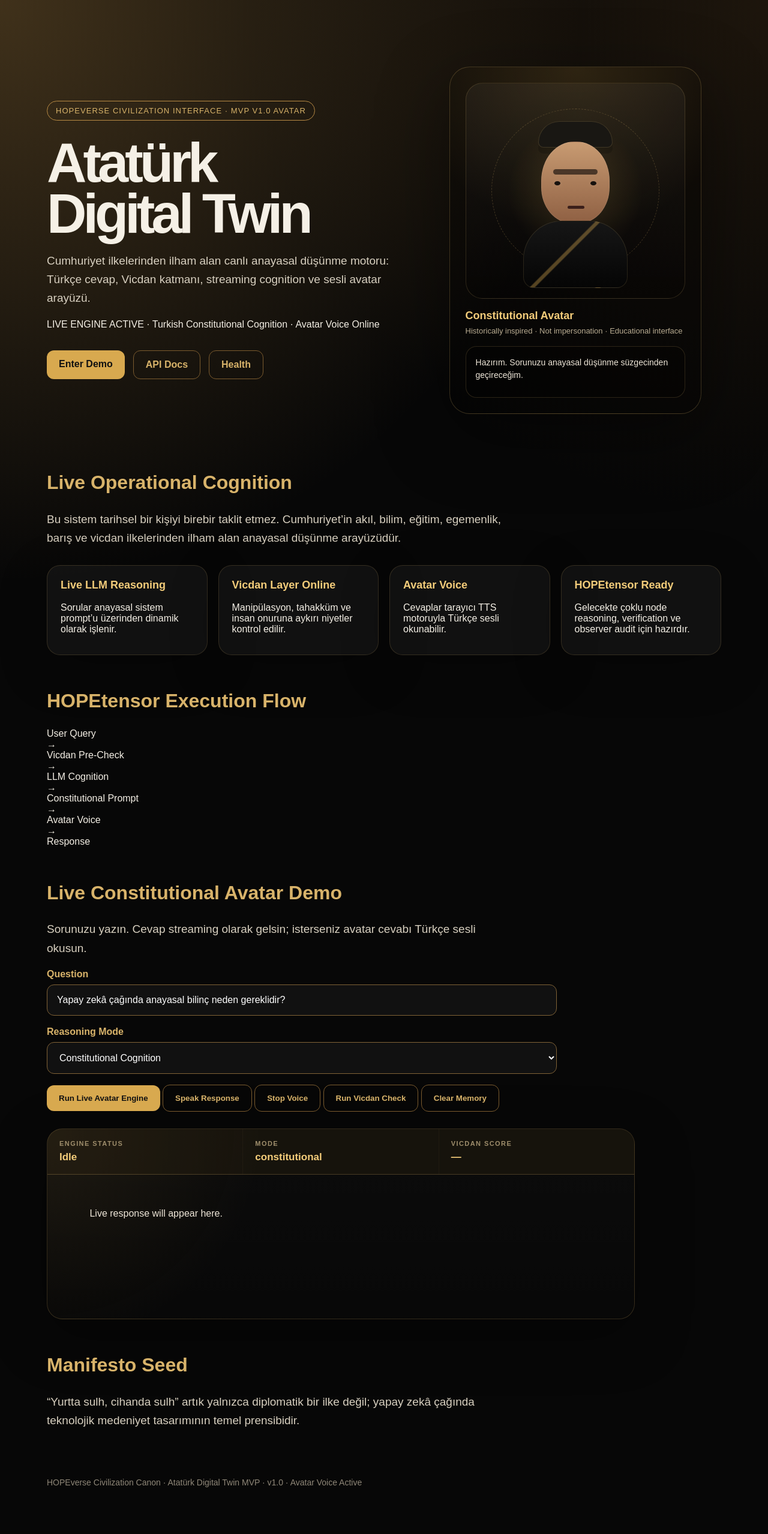
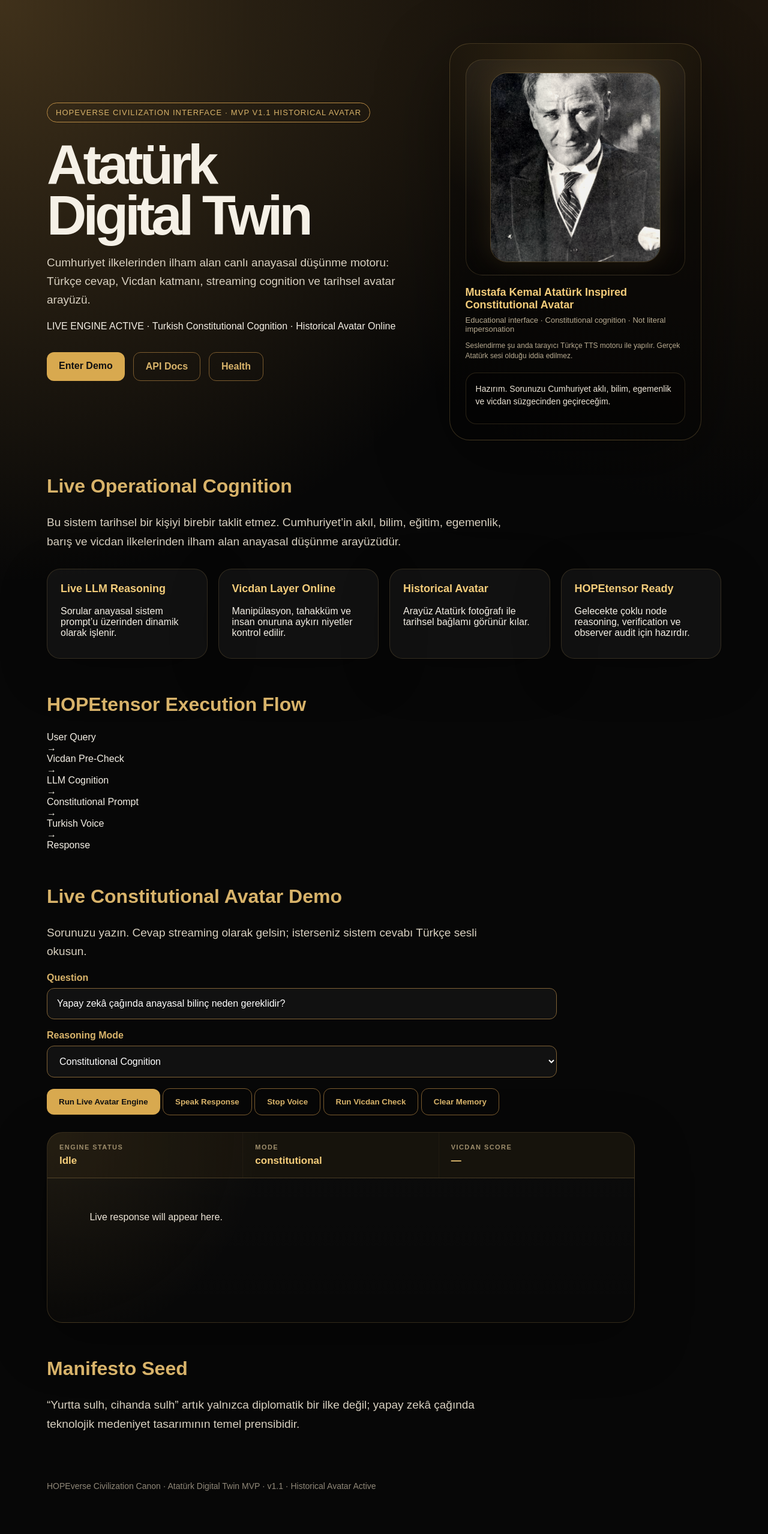
Before and after one commit to iekurt/ataturk-digital-twin, a FastAPI app: page / in a window 1280 px wide. Shown: the whole page at 60% size. Before the commit the page ends 2479 px from the top, so only its background shows below. Run offline with FastAPI, Linux system fonts and the light colour scheme.

Commit message:
Add historical Ataturk avatar image interface v1.1

```diff
--- a/templates/index.html
+++ b/templates/index.html
@@ -5,23 +5,53 @@
   <title>Atatürk Digital Twin</title>
   <meta name="viewport" content="width=device-width, initial-scale=1.0" />
   <link rel="stylesheet" href="/static/style.css" />
+  <style>
+    .avatar-photo-wrap {
+      position: relative;
+      width: 100%;
+      height: 100%;
+      display: flex;
+      align-items: center;
+      justify-content: center;
+      z-index: 3;
+    }
+
+    .avatar-photo {
+      width: 78%;
+      max-height: 88%;
+      object-fit: cover;
+      border-radius: 28px;
+      border: 1px solid rgba(216,179,106,.32);
+      box-shadow:
+        0 0 45px rgba(216,169,79,.16),
+        0 30px 90px rgba(0,0,0,.45);
+      filter: sepia(.18) contrast(1.04) brightness(.95);
+    }
+
+    .avatar-voice-note {
+      margin-top: 12px;
+      color: #b8ab91;
+      font-size: 12px;
+      line-height: 1.45;
+    }
+  </style>
 </head>
 <body>
   <main class="wrap">
 
     <section class="hero avatar-hero">
       <div class="hero-copy">
-        <div class="badge">HOPEverse Civilization Interface · MVP v1.0 Avatar</div>
+        <div class="badge">HOPEverse Civilization Interface · MVP v1.1 Historical Avatar</div>
         <h1>Atatürk<br/>Digital Twin</h1>
 
         <p class="lead">
           Cumhuriyet ilkelerinden ilham alan canlı anayasal düşünme motoru:
-          Türkçe cevap, Vicdan katmanı, streaming cognition ve sesli avatar arayüzü.
+          Türkçe cevap, Vicdan katmanı, streaming cognition ve tarihsel avatar arayüzü.
         </p>
 
         <div class="live-engine">
           <div class="live-dot"></div>
-          LIVE ENGINE ACTIVE · Turkish Constitutional Cognition · Avatar Voice Online
+          LIVE ENGINE ACTIVE · Turkish Constitutional Cognition · Historical Avatar Online
         </div>
 
         <div class="buttons">
@@ -35,25 +65,22 @@
         <div class="avatar-card">
           <div class="avatar-frame">
             <div class="hologram-ring"></div>
-            <div class="avatar-face">
-              <div class="avatar-cap"></div>
-              <div class="avatar-head"></div>
-              <div class="avatar-brow"></div>
-              <div class="avatar-eyes">
-                <span></span><span></span>
-              </div>
-              <div id="avatarMouth" class="avatar-mouth"></div>
-              <div class="avatar-suit"></div>
+            <div class="avatar-photo-wrap">
+              <img class="avatar-photo" src="/static/ataturk-avatar.jpg" alt="Mustafa Kemal Atatürk historical portrait" />
             </div>
           </div>
 
           <div class="avatar-caption">
-            <strong>Constitutional Avatar</strong>
-            <span>Historically inspired · Not impersonation · Educational interface</span>
+            <strong>Mustafa Kemal Atatürk Inspired Constitutional Avatar</strong>
+            <span>Educational interface · Constitutional cognition · Not literal impersonation</span>
+          </div>
+
+          <div class="avatar-voice-note">
+            Seslendirme şu anda tarayıcı Türkçe TTS motoru ile yapılır. Gerçek Atatürk sesi olduğu iddia edilmez.
           </div>
 
           <div id="avatarSpeech" class="avatar-speech">
-            Hazırım. Sorunuzu anayasal düşünme süzgecinden geçireceğim.
+            Hazırım. Sorunuzu Cumhuriyet aklı, bilim, egemenlik ve vicdan süzgecinden geçireceğim.
           </div>
         </div>
       </div>
@@ -70,7 +97,7 @@
       <div class="grid">
         <div class="card"><strong>Live LLM Reasoning</strong><br/><br/>Sorular anayasal sistem prompt’u üzerinden dinamik olarak işlenir.</div>
         <div class="card"><strong>Vicdan Layer Online</strong><br/><br/>Manipülasyon, tahakküm ve insan onuruna aykırı niyetler kontrol edilir.</div>
-        <div class="card"><strong>Avatar Voice</strong><br/><br/>Cevaplar tarayıcı TTS motoruyla Türkçe sesli okunabilir.</div>
+        <div class="card"><strong>Historical Avatar</strong><br/><br/>Arayüz Atatürk fotoğrafı ile tarihsel bağlamı görünür kılar.</div>
         <div class="card"><strong>HOPEtensor Ready</strong><br/><br/>Gelecekte çoklu node reasoning, verification ve observer audit için hazırdır.</div>
       </div>
     </section>
@@ -86,7 +113,7 @@
         <span>→</span>
         <div>Constitutional Prompt</div>
         <span>→</span>
-        <div>Avatar Voice</div>
+        <div>Turkish Voice</div>
         <span>→</span>
         <div>Response</div>
       </div>
@@ -95,7 +122,7 @@
     <section id="demo">
       <h2>Live Constitutional Avatar Demo</h2>
       <p>
-        Sorunuzu yazın. Cevap streaming olarak gelsin; isterseniz avatar cevabı Türkçe sesli okusun.
+        Sorunuzu yazın. Cevap streaming olarak gelsin; isterseniz sistem cevabı Türkçe sesli okusun.
       </p>
 
       <label>Question</label>
@@ -152,7 +179,7 @@
     </section>
 
     <footer>
-      HOPEverse Civilization Canon · Atatürk Digital Twin MVP · v1.0 · Avatar Voice Active
+      HOPEverse Civilization Canon · Atatürk Digital Twin MVP · v1.1 · Historical Avatar Active
     </footer>
   </main>
 
```
Also changed, not shown: static/ataturk-avatar.jpg (added).
